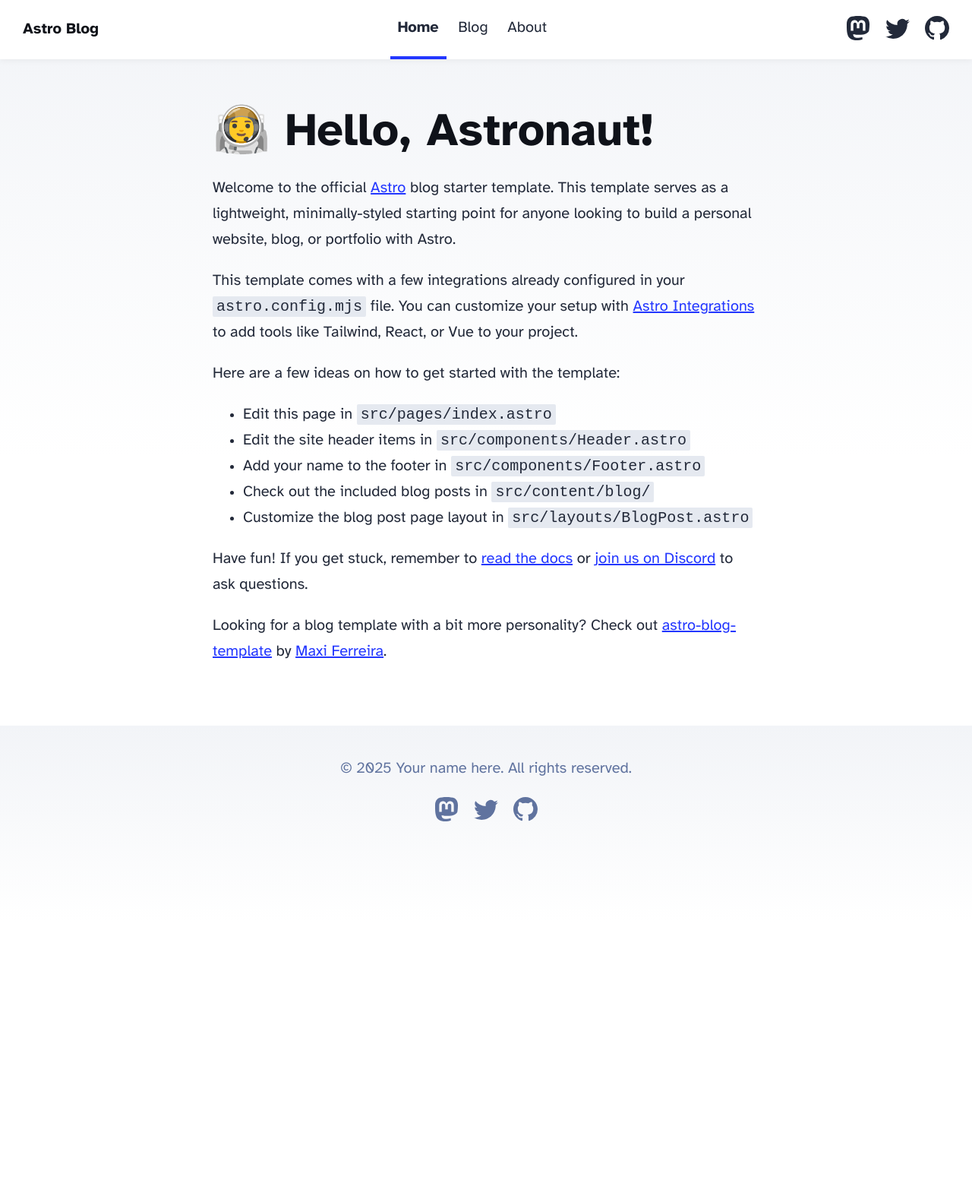
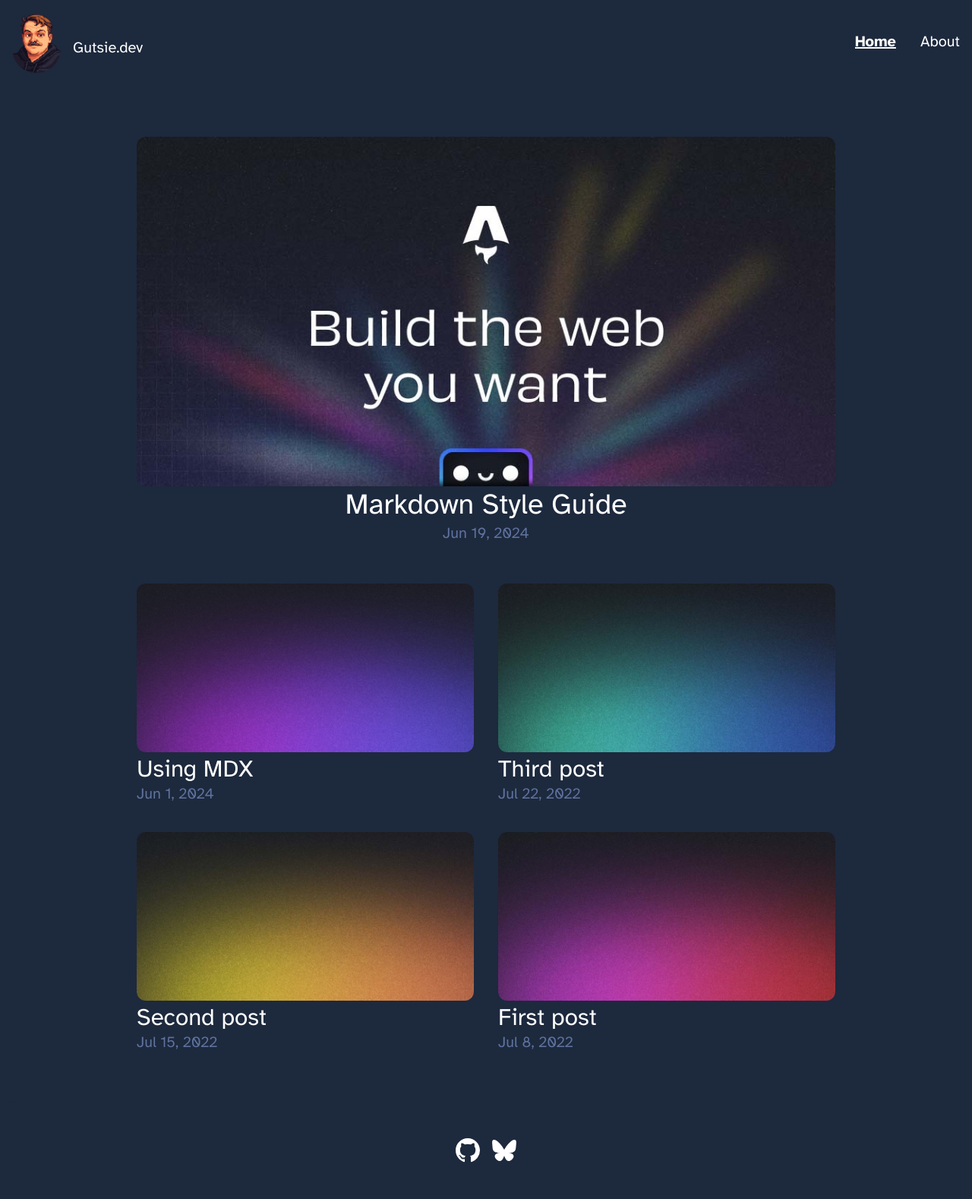
Before and after one commit to Gutsie/gutsie.github.io, an Astro site: page / in a window 1280 px wide. Shown: the whole page at 76% size. Before the commit the page ends 1213 px from the top, so only its background shows below. Built offline with nearby package versions, Linux system fonts and the light colour scheme; Astro itself is replaced by a stand-in of ours.

Commit message:
Enhance site with Tailwind CSS integration, update site title, and improve header/footer components. Added new blog post routing and removed old blog index page. Updated global styles for better aesthetics.

```diff
--- a/astro.config.mjs
+++ b/astro.config.mjs
@@ -2,9 +2,13 @@
 import { defineConfig } from 'astro/config';
 import mdx from '@astrojs/mdx';
 import sitemap from '@astrojs/sitemap';
+import tailwindcss from "@tailwindcss/vite";
 
 // https://astro.build/config
 export default defineConfig({
 	site: 'https://gutsie.github.io',
 	integrations: [mdx(), sitemap()],
+	vite: {
+		plugins: [tailwindcss()],
+	  },
 });
--- a/package.json
+++ b/package.json
@@ -12,6 +12,8 @@
     "@astrojs/mdx": "^4.2.6",
     "@astrojs/rss": "^4.0.11",
     "@astrojs/sitemap": "^3.4.0",
-    "astro": "^5.7.13"
+    "@tailwindcss/vite": "^4.1.7",
+    "astro": "^5.7.13",
+    "tailwindcss": "^4.1.7"
   }
 }
--- a/src/components/Footer.astro
+++ b/src/components/Footer.astro
@@ -2,61 +2,25 @@
 const today = new Date();
 ---
 
-<footer>
-	&copy; {today.getFullYear()} Your name here. All rights reserved.
-	<div class="social-links">
-		<a href="https://m.webtoo.ls/@astro" target="_blank">
-			<span class="sr-only">Follow Astro on Mastodon</span>
-			<svg
-				viewBox="0 0 16 16"
-				aria-hidden="true"
-				width="32"
-				height="32"
-				astro-icon="social/mastodon"
-				><path
-					fill="currentColor"
-					d="M11.19 12.195c2.016-.24 3.77-1.475 3.99-2.603.348-1.778.32-4.339.32-4.339 0-3.47-2.286-4.488-2.286-4.488C12.062.238 10.083.017 8.027 0h-.05C5.92.017 3.942.238 2.79.765c0 0-2.285 1.017-2.285 4.488l-.002.662c-.004.64-.007 1.35.011 2.091.083 3.394.626 6.74 3.78 7.57 1.454.383 2.703.463 3.709.408 1.823-.1 2.847-.647 2.847-.647l-.06-1.317s-1.303.41-2.767.36c-1.45-.05-2.98-.156-3.215-1.928a3.614 3.614 0 0 1-.033-.496s1.424.346 3.228.428c1.103.05 2.137-.064 3.188-.189zm1.613-2.47H11.13v-4.08c0-.859-.364-1.295-1.091-1.295-.804 0-1.207.517-1.207 1.541v2.233H7.168V5.89c0-1.024-.403-1.541-1.207-1.541-.727 0-1.091.436-1.091 1.296v4.079H3.197V5.522c0-.859.22-1.541.66-2.046.456-.505 1.052-.764 1.793-.764.856 0 1.504.328 1.933.983L8 4.39l.417-.695c.429-.655 1.077-.983 1.934-.983.74 0 1.336.259 1.791.764.442.505.661 1.187.661 2.046v4.203z"
-				></path></svg
-			>
-		</a>
-		<a href="https://twitter.com/astrodotbuild" target="_blank">
-			<span class="sr-only">Follow Astro on Twitter</span>
-			<svg viewBox="0 0 16 16" aria-hidden="true" width="32" height="32" astro-icon="social/twitter"
-				><path
-					fill="currentColor"
-					d="M5.026 15c6.038 0 9.341-5.003 9.341-9.334 0-.14 0-.282-.006-.422A6.685 6.685 0 0 0 16 3.542a6.658 6.658 0 0 1-1.889.518 3.301 3.301 0 0 0 1.447-1.817 6.533 6.533 0 0 1-2.087.793A3.286 3.286 0 0 0 7.875 6.03a9.325 9.325 0 0 1-6.767-3.429 3.289 3.289 0 0 0 1.018 4.382A3.323 3.323 0 0 1 .64 6.575v.045a3.288 3.288 0 0 0 2.632 3.218 3.203 3.203 0 0 1-.865.115 3.23 3.23 0 0 1-.614-.057 3.283 3.283 0 0 0 3.067 2.277A6.588 6.588 0 0 1 .78 13.58a6.32 6.32 0 0 1-.78-.045A9.344 9.344 0 0 0 5.026 15z"
-				></path></svg
-			>
-		</a>
-		<a href="https://github.com/withastro/astro" target="_blank">
+<footer class="bg-slate-800 shadow-lg p-4 min-h-32 flex items-center justify-center">
+    <div class="social-links flex gap-4 justify-center">
+
+        <a href="https://github.com/gutsie" target="_blank" class="text-white">
             <span class="sr-only">Go to Astro's GitHub repo</span>
-			<svg viewBox="0 0 16 16" aria-hidden="true" width="32" height="32" astro-icon="social/github"
-				><path
+            <svg viewBox="0 0 16 16" aria-hidden="true" width="32" height="32" class="w-8 h-8">
+                <path
                     fill="currentColor"
                     d="M8 0C3.58 0 0 3.58 0 8c0 3.54 2.29 6.53 5.47 7.59.4.07.55-.17.55-.38 0-.19-.01-.82-.01-1.49-2.01.37-2.53-.49-2.69-.94-.09-.23-.48-.94-.82-1.13-.28-.15-.68-.52-.01-.53.63-.01 1.08.58 1.23.82.72 1.21 1.87.87 2.33.66.07-.52.28-.87.51-1.07-1.78-.2-3.64-.89-3.64-3.95 0-.87.31-1.59.82-2.15-.08-.2-.36-1.02.08-2.12 0 0 .67-.21 2.2.82.64-.18 1.32-.27 2-.27.68 0 1.36.09 2 .27 1.53-1.04 2.2-.82 2.2-.82.44 1.1.16 1.92.08 2.12.51.56.82 1.27.82 2.15 0 3.07-1.87 3.75-3.65 3.95.29.25.54.73.54 1.48 0 1.07-.01 1.93-.01 2.2 0 .21.15.46.55.38A8.012 8.012 0 0 0 16 8c0-4.42-3.58-8-8-8z"
                 ></path></svg
             >
         </a>
+
+        <a href="https://bsky.app/profile/richardstenberg.com" target="_blank" class="text-white">
+            <span class="sr-only">Go to Richard Stenberg's Bluesky profile</span>
+            <svg xmlns="http://www.w3.org/2000/svg" viewBox="0 0 512 512" class="w-8 h-8">
+                  <path fill="currentColor" d="M112 62c58 44 121 133 144 180 23-47 86-136 144-180 42-31 110-56 110 22 1 15-8 131-14 149-18 65-84 82-143 72 103 17 129 75 73 133-108 110-155-28-167-63l-3-8-3 8c-12 35-59 173-167 63-56-58-30-116 73-133-59 10-125-7-143-72C10 214 2 99 2 84 2 6 70 31 112 62z"/>
+                </svg>        </a>
     </div>
+
+
 </footer>
-<style>
-	footer {
-		padding: 2em 1em 6em 1em;
-		background: linear-gradient(var(--gray-gradient)) no-repeat;
-		color: rgb(var(--gray));
-		text-align: center;
-	}
-	.social-links {
-		display: flex;
-		justify-content: center;
-		gap: 1em;
-		margin-top: 1em;
-	}
-	.social-links a {
-		text-decoration: none;
-		color: rgb(var(--gray));
-	}
-	.social-links a:hover {
-		color: rgb(var(--gray-dark));
-	}
-</style>
--- a/src/components/Header.astro
+++ b/src/components/Header.astro
@@ -3,55 +3,59 @@ import HeaderLink from './HeaderLink.astro';
 import { SITE_TITLE } from '../consts';
 ---
 
-<header>
+<header class=" p-4 sticky top-0 z-10">
 	<nav>
-		<h2><a href="/">{SITE_TITLE}</a></h2>
-		<div class="internal-links">
+		<div class="flex items-center">
+			<div class="portrait-container">
+
+		<div class="portrait-bg"></div>
+		<img src="/assets/me.png" alt="Gutsie.dev" class="portrait" />
+	</div>
+		<h2><a href="/" class="text-white">{SITE_TITLE}</a></h2>
+	</div>
+		<div class="flex gap-8">
 			<HeaderLink href="/">Home</HeaderLink>
-			<HeaderLink href="/blog">Blog</HeaderLink>
 			<HeaderLink href="/about">About</HeaderLink>
-		</div>
-		<div class="social-links">
-			<a href="https://m.webtoo.ls/@astro" target="_blank">
-				<span class="sr-only">Follow Astro on Mastodon</span>
-				<svg viewBox="0 0 16 16" aria-hidden="true" width="32" height="32"
-					><path
-						fill="currentColor"
-						d="M11.19 12.195c2.016-.24 3.77-1.475 3.99-2.603.348-1.778.32-4.339.32-4.339 0-3.47-2.286-4.488-2.286-4.488C12.062.238 10.083.017 8.027 0h-.05C5.92.017 3.942.238 2.79.765c0 0-2.285 1.017-2.285 4.488l-.002.662c-.004.64-.007 1.35.011 2.091.083 3.394.626 6.74 3.78 7.57 1.454.383 2.703.463 3.709.408 1.823-.1 2.847-.647 2.847-.647l-.06-1.317s-1.303.41-2.767.36c-1.45-.05-2.98-.156-3.215-1.928a3.614 3.614 0 0 1-.033-.496s1.424.346 3.228.428c1.103.05 2.137-.064 3.188-.189zm1.613-2.47H11.13v-4.08c0-.859-.364-1.295-1.091-1.295-.804 0-1.207.517-1.207 1.541v2.233H7.168V5.89c0-1.024-.403-1.541-1.207-1.541-.727 0-1.091.436-1.091 1.296v4.079H3.197V5.522c0-.859.22-1.541.66-2.046.456-.505 1.052-.764 1.793-.764.856 0 1.504.328 1.933.983L8 4.39l.417-.695c.429-.655 1.077-.983 1.934-.983.74 0 1.336.259 1.791.764.442.505.661 1.187.661 2.046v4.203z"
-					></path></svg
-				>
-			</a>
-			<a href="https://twitter.com/astrodotbuild" target="_blank">
-				<span class="sr-only">Follow Astro on Twitter</span>
-				<svg viewBox="0 0 16 16" aria-hidden="true" width="32" height="32"
-					><path
-						fill="currentColor"
-						d="M5.026 15c6.038 0 9.341-5.003 9.341-9.334 0-.14 0-.282-.006-.422A6.685 6.685 0 0 0 16 3.542a6.658 6.658 0 0 1-1.889.518 3.301 3.301 0 0 0 1.447-1.817 6.533 6.533 0 0 1-2.087.793A3.286 3.286 0 0 0 7.875 6.03a9.325 9.325 0 0 1-6.767-3.429 3.289 3.289 0 0 0 1.018 4.382A3.323 3.323 0 0 1 .64 6.575v.045a3.288 3.288 0 0 0 2.632 3.218 3.203 3.203 0 0 1-.865.115 3.23 3.23 0 0 1-.614-.057 3.283 3.283 0 0 0 3.067 2.277A6.588 6.588 0 0 1 .78 13.58a6.32 6.32 0 0 1-.78-.045A9.344 9.344 0 0 0 5.026 15z"
-					></path></svg
-				>
-			</a>
-			<a href="https://github.com/withastro/astro" target="_blank">
-				<span class="sr-only">Go to Astro's GitHub repo</span>
-				<svg viewBox="0 0 16 16" aria-hidden="true" width="32" height="32"
-					><path
-						fill="currentColor"
-						d="M8 0C3.58 0 0 3.58 0 8c0 3.54 2.29 6.53 5.47 7.59.4.07.55-.17.55-.38 0-.19-.01-.82-.01-1.49-2.01.37-2.53-.49-2.69-.94-.09-.23-.48-.94-.82-1.13-.28-.15-.68-.52-.01-.53.63-.01 1.08.58 1.23.82.72 1.21 1.87.87 2.33.66.07-.52.28-.87.51-1.07-1.78-.2-3.64-.89-3.64-3.95 0-.87.31-1.59.82-2.15-.08-.2-.36-1.02.08-2.12 0 0 .67-.21 2.2.82.64-.18 1.32-.27 2-.27.68 0 1.36.09 2 .27 1.53-1.04 2.2-.82 2.2-.82.44 1.1.16 1.92.08 2.12.51.56.82 1.27.82 2.15 0 3.07-1.87 3.75-3.65 3.95.29.25.54.73.54 1.48 0 1.07-.01 1.93-.01 2.2 0 .21.15.46.55.38A8.012 8.012 0 0 0 16 8c0-4.42-3.58-8-8-8z"
-					></path></svg
-				>
-			</a>
 		</div>
 	</nav>
 </header>
+<script>
+	const header = document.querySelector('header');
+	if (header) {
+		window.addEventListener('scroll', () => {
+			if (window.scrollY > 50) { // Adjust this value as needed
+				header.classList.add('scrolled');
+			} else {
+				header.classList.remove('scrolled');
+			}
+		});
+	}
+</script>
 <style>
 	header {
-		margin: 0;
-		padding: 0 1em;
-		background: white;
-		box-shadow: 0 2px 8px rgba(var(--black), 5%);
+		transition: padding 0.3s ease-in-out;
+		height: 120px; /* Initial taller height */
+		/* Adjust padding as needed for the taller header */
+		padding-top: 1rem;
+		padding-bottom: 1rem;
 	}
+
+	header.scrolled {
+		height: 80px; /* Scrolled, shorter height */
+		/* Adjust padding as needed for the shorter header */
+		padding-top: 0.5rem;
+		padding-bottom: 0.5rem;
+	}
+
 	h2 {
+		transition: margin-top 0.3s ease-in-out;
 		margin: 0;
 		font-size: 1em;
+		height:1rem;
+		margin-top:.5rem;
+		.scrolled & {
+			margin-top:0;
+		}
 	}
 
 	h2 a,
@@ -63,16 +67,7 @@ import { SITE_TITLE } from '../consts';
 		align-items: center;
 		justify-content: space-between;
 	}
-	nav a {
-		padding: 1em 0.5em;
-		color: var(--black);
-		border-bottom: 4px solid transparent;
-		text-decoration: none;
-	}
-	nav a.active {
-		text-decoration: none;
-		border-bottom-color: var(--accent);
-	}
+
 	.social-links,
 	.social-links a {
 		display: flex;
@@ -82,4 +77,40 @@ import { SITE_TITLE } from '../consts';
 			display: none;
 		}
 	}
+
+	.portrait-container {
+		margin-right: 1rem;
+		transition: all 0.3s ease-in-out;
+		position: relative;
+		width: 64px;
+		height: 80px;
+		border-radius:32px;
+		overflow: hidden;
+		.scrolled & {
+			height: 64px;
+		}
+	}
+
+	.portrait-bg {
+		position: absolute;
+		bottom: 0;
+		left: 0;
+		width: 100%;
+		aspect-ratio: 1;
+		background-color: var(--color-amber-400);
+		border-radius: 100%;
+
+	}
+
+	.portrait {
+		position: absolute;
+		bottom: 0;
+		left: 50%;
+		transform: translateX(-50%);
+		height: 100%;
+		aspect-ratio: 1;
+		max-width: unset;
+	}
+
+
 </style>
--- a/src/components/HeaderLink.astro
+++ b/src/components/HeaderLink.astro
@@ -16,6 +16,7 @@ const isActive = href === pathname || href === '/' + (subpath?.[0] || '');
 	a {
 		display: inline-block;
 		text-decoration: none;
+		color: white;
 	}
 	a.active {
 		font-weight: bolder;
--- a/src/consts.ts
+++ b/src/consts.ts
@@ -1,5 +1,5 @@
 // Place any global data in this file.
 // You can import this data from anywhere in your site by using the `import` keyword.
 
-export const SITE_TITLE = 'Astro Blog';
+export const SITE_TITLE = 'Gutsie.dev';
 export const SITE_DESCRIPTION = 'Welcome to my website!';
--- a/src/pages/blog/[...slug].astro
+++ b/src/pages/[...slug].astro
@@ -1,6 +1,6 @@
 ---
 import { type CollectionEntry, getCollection } from 'astro:content';
-import BlogPost from '../../layouts/BlogPost.astro';
+import BlogPost from '../layouts/BlogPost.astro';
 import { render } from 'astro:content';
 
 export async function getStaticPaths() {
--- a/src/pages/about.astro
+++ b/src/pages/about.astro
@@ -5,8 +5,7 @@ import Layout from '../layouts/BlogPost.astro';
 <Layout
 	title="About Me"
 	description="Lorem ipsum dolor sit amet"
-	pubDate={new Date('August 08 2021')}
-	heroImage="/blog-placeholder-about.jpg"
+
 >
 	<p>
 		Lorem ipsum dolor sit amet, consectetur adipiscing elit, sed do eiusmod tempor incididunt ut
--- a/src/pages/blog/index.astro
+++ /dev/null
@@ -1,111 +0,0 @@
----
-import BaseHead from '../../components/BaseHead.astro';
-import Header from '../../components/Header.astro';
-import Footer from '../../components/Footer.astro';
-import { SITE_TITLE, SITE_DESCRIPTION } from '../../consts';
-import { getCollection } from 'astro:content';
-import FormattedDate from '../../components/FormattedDate.astro';
-
-const posts = (await getCollection('blog')).sort(
-	(a, b) => b.data.pubDate.valueOf() - a.data.pubDate.valueOf(),
-);
----
-
-<!doctype html>
-<html lang="en">
-	<head>
-		<BaseHead title={SITE_TITLE} description={SITE_DESCRIPTION} />
-		<style>
-			main {
-				width: 960px;
-			}
-			ul {
-				display: flex;
-				flex-wrap: wrap;
-				gap: 2rem;
-				list-style-type: none;
-				margin: 0;
-				padding: 0;
-			}
-			ul li {
-				width: calc(50% - 1rem);
-			}
-			ul li * {
-				text-decoration: none;
-				transition: 0.2s ease;
-			}
-			ul li:first-child {
-				width: 100%;
-				margin-bottom: 1rem;
-				text-align: center;
-			}
-			ul li:first-child img {
-				width: 100%;
-			}
-			ul li:first-child .title {
-				font-size: 2.369rem;
-			}
-			ul li img {
-				margin-bottom: 0.5rem;
-				border-radius: 12px;
-			}
-			ul li a {
-				display: block;
-			}
-			.title {
-				margin: 0;
-				color: rgb(var(--black));
-				line-height: 1;
-			}
-			.date {
-				margin: 0;
-				color: rgb(var(--gray));
-			}
-			ul li a:hover h4,
-			ul li a:hover .date {
-				color: rgb(var(--accent));
-			}
-			ul a:hover img {
-				box-shadow: var(--box-shadow);
-			}
-			@media (max-width: 720px) {
-				ul {
-					gap: 0.5em;
-				}
-				ul li {
-					width: 100%;
-					text-align: center;
-				}
-				ul li:first-child {
-					margin-bottom: 0;
-				}
-				ul li:first-child .title {
-					font-size: 1.563em;
-				}
-			}
-		</style>
-	</head>
-	<body>
-		<Header />
-		<main>
-			<section>
-				<ul>
-					{
-						posts.map((post) => (
-							<li>
-								<a href={`/blog/${post.id}/`}>
-									<img width={720} height={360} src={post.data.heroImage} alt="" />
-									<h4 class="title">{post.data.title}</h4>
-									<p class="date">
-										<FormattedDate date={post.data.pubDate} />
-									</p>
-								</a>
-							</li>
-						))
-					}
-				</ul>
-			</section>
-		</main>
-		<Footer />
-	</body>
-</html>
--- a/src/pages/index.astro
+++ b/src/pages/index.astro
@@ -3,46 +3,104 @@ import BaseHead from '../components/BaseHead.astro';
 import Header from '../components/Header.astro';
 import Footer from '../components/Footer.astro';
 import { SITE_TITLE, SITE_DESCRIPTION } from '../consts';
+import { getCollection } from 'astro:content';
+import FormattedDate from '../components/FormattedDate.astro';
+
+const posts = (await getCollection('blog')).sort(
+	(a, b) => b.data.pubDate.valueOf() - a.data.pubDate.valueOf(),
+);
 ---
 
 <!doctype html>
 <html lang="en">
 	<head>
 		<BaseHead title={SITE_TITLE} description={SITE_DESCRIPTION} />
+		<style>
+			main {
+				width: 960px;
+			}
+			ul {
+				display: flex;
+				flex-wrap: wrap;
+				gap: 2rem;
+				list-style-type: none;
+				margin: 0;
+				padding: 0;
+			}
+			ul li {
+				width: calc(50% - 1rem);
+			}
+			ul li * {
+				text-decoration: none;
+				transition: 0.2s ease;
+			}
+			ul li:first-child {
+				width: 100%;
+				margin-bottom: 1rem;
+				text-align: center;
+			}
+			ul li:first-child img {
+				width: 100%;
+			}
+			ul li:first-child .title {
+				font-size: 2.369rem;
+			}
+			ul li img {
+				margin-bottom: 0.5rem;
+				border-radius: 12px;
+			}
+			ul li a {
+				display: block;
+			}
+			.title {
+				margin: 0;
+				line-height: 1;
+			}
+			.date {
+				margin: 0;
+				color: rgb(var(--gray));
+			}
+
+			ul a:hover img {
+				box-shadow: var(--box-shadow);
+			}
+			@media (max-width: 720px) {
+				ul {
+					gap: 0.5em;
+				}
+				ul li {
+					width: 100%;
+					text-align: center;
+				}
+				ul li:first-child {
+					margin-bottom: 0;
+				}
+				ul li:first-child .title {
+					font-size: 1.563em;
+				}
+			}
+		</style>
 	</head>
 	<body>
 		<Header />
 		<main>
-			<h1>🧑‍🚀 Hello, Astronaut!</h1>
-			<p>
-				Welcome to the official <a href="https://astro.build/">Astro</a> blog starter template. This
-				template serves as a lightweight, minimally-styled starting point for anyone looking to build
-				a personal website, blog, or portfolio with Astro.
-			</p>
-			<p>
-				This template comes with a few integrations already configured in your
-				<code>astro.config.mjs</code> file. You can customize your setup with
-				<a href="https://astro.build/integrations">Astro Integrations</a> to add tools like Tailwind,
-				React, or Vue to your project.
-			</p>
-			<p>Here are a few ideas on how to get started with the template:</p>
-			<ul>
-				<li>Edit this page in <code>src/pages/index.astro</code></li>
-				<li>Edit the site header items in <code>src/components/Header.astro</code></li>
-				<li>Add your name to the footer in <code>src/components/Footer.astro</code></li>
-				<li>Check out the included blog posts in <code>src/content/blog/</code></li>
-				<li>Customize the blog post page layout in <code>src/layouts/BlogPost.astro</code></li>
-			</ul>
-			<p>
-				Have fun! If you get stuck, remember to
-				<a href="https://docs.astro.build/">read the docs</a>
-				or <a href="https://astro.build/chat">join us on Discord</a> to ask questions.
-			</p>
-			<p>
-				Looking for a blog template with a bit more personality? Check out
-				<a href="https://github.com/Charca/astro-blog-template">astro-blog-template</a>
-				by <a href="https://twitter.com/Charca">Maxi Ferreira</a>.
-			</p>
+			<section>
+				<ul>
+					{
+						posts.map((post) => (
+							<li>
+								<a href={`/${post.id}/`}>
+									<img width={720} height={360} src={post.data.heroImage} alt="" />
+									<h4 class="title text-white">{post.data.title}</h4>
+									<p class="date">
+										<FormattedDate date={post.data.pubDate} />
+									</p>
+								</a>
+							</li>
+						))
+					}
+				</ul>
+			</section>
 		</main>
 		<Footer />
 	</body>
--- a/src/pages/rss.xml.js
+++ b/src/pages/rss.xml.js
@@ -10,7 +10,7 @@ export async function GET(context) {
 		site: context.site,
 		items: posts.map((post) => ({
 			...post.data,
-			link: `/blog/${post.id}/`,
+			link: `/${post.id}/`,
 		})),
 	});
 }
--- a/src/styles/global.css
+++ b/src/styles/global.css
@@ -1,3 +1,5 @@
+@import "tailwindcss";
+
 /*
   The CSS in this style tag is based off of Bear Blog's default CSS.
   https://github.com/HermanMartinus/bearblog/blob/297026a877bc2ab2b3bdfbd6b9f7961c350917dd/templates/styles/blog/default.css
@@ -35,11 +37,10 @@ body {
 	margin: 0;
 	padding: 0;
 	text-align: left;
-	background: linear-gradient(var(--gray-gradient)) no-repeat;
-	background-size: 100% 600px;
+	background: var(--color-slate-800);
 	word-wrap: break-word;
 	overflow-wrap: break-word;
-	color: rgb(var(--gray-dark));
+	color: rgb(var(--white));
 	font-size: 20px;
 	line-height: 1.7;
 }
@@ -56,7 +57,6 @@ h4,
 h5,
 h6 {
 	margin: 0 0 0.5rem 0;
-	color: rgb(var(--black));
 	line-height: 1.2;
 }
 h1 {
@@ -78,12 +78,7 @@ strong,
 b {
 	font-weight: 700;
 }
-a {
-	color: var(--accent);
-}
-a:hover {
-	color: var(--accent);
-}
+
 p {
 	margin-bottom: 1em;
 }
```
Also changed, not shown: src/layouts/BlogPost.astro (+4 -4 lines), public/assets/me.png (added), 1 other file. Lines whose indentation alone changed are shown as unchanged.
